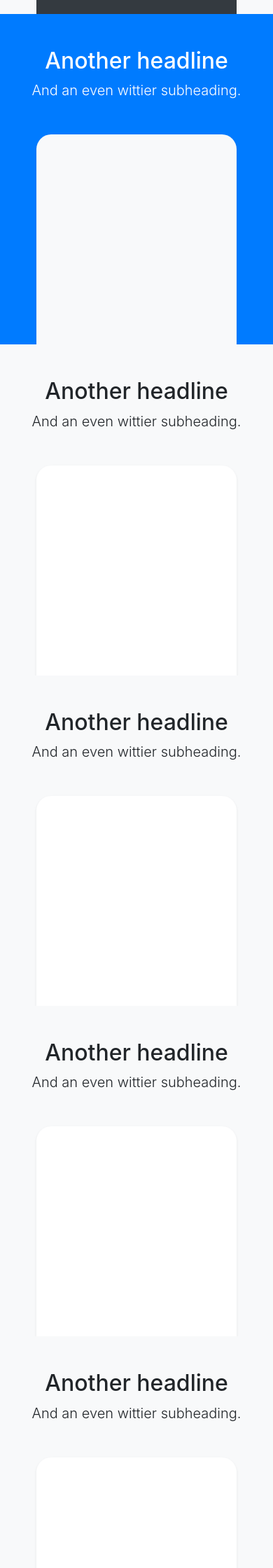
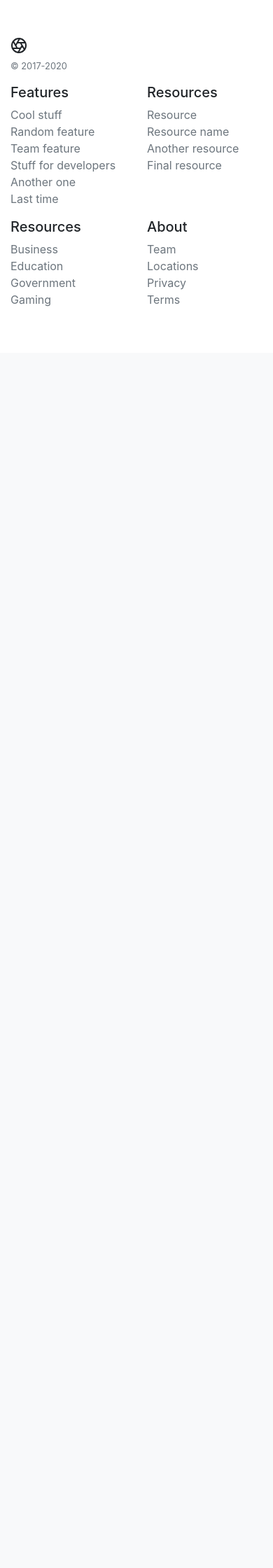
Before and after one commit to y-anne/HackMIT2020, a Python web app: template my_app/templates/index.html in a window 390 px wide; the page is wider, and only the part inside the window is pictured. Shown: the part 1897-4137 px from the top of that part at 70% size. After the commit the page ends 2335 px from the top of that part, so only its background shows below. Run offline with Jinja, Linux system fonts and the light colour scheme; the template is opened without the code that fills it, so the values that code supplies are empty; some libraries are stand-ins or nearby versions.

Commit message:
fixed css

```diff
--- a/my_app/templates/index.html
+++ b/my_app/templates/index.html
@@ -9,7 +9,7 @@
    <link rel="stylesheet" href="https://stackpath.bootstrapcdn.com/bootstrap/4.5.2/css/bootstrap.min.css" integrity="sha384-JcKb8q3iqJ61gNV9KGb8thSsNjpSL0n8PARn9HuZOnIxN0hoP+VmmDGMN5t9UJ0Z" crossorigin="anonymous">
 <script src="https://stackpath.bootstrapcdn.com/bootstrap/4.5.2/js/bootstrap.min.js" integrity="sha384-B4gt1jrGC7Jh4AgTPSdUtOBvfO8shuf57BaghqFfPlYxofvL8/KUEfYiJOMMV+rV" crossorigin="anonymous"></script>
     <!--Custom CSS -->
-    <link rel="stylesheet" href="product.css">
+    <link rel="stylesheet" href="../static/product.css">
 
     <!-- HTML5 shim and Respond.js for IE8 support of HTML5 elements and media queries -->
     <!-- WARNING: Respond.js doesn't work if you view the page via file:// -->
@@ -19,6 +19,8 @@
     <![endif]-->
   </head>
   <body>
+
+
 
 <nav class="site-header sticky-top py-1">
   <div class="container d-flex flex-column flex-md-row justify-content-between">
@@ -53,70 +55,13 @@
     </div>
     <div class="bg-light shadow-sm mx-auto" style="width: 80%; height: 300px; border-radius: 21px 21px 0 0;"></div>
   </div>
-  <div class="bg-light mr-md-3 pt-3 px-3 pt-md-5 px-md-5 text-center overflow-hidden">
-    <div class="my-3 p-3">
-      <h2 class="display-5">Abhai headline</h2>
-      <p class="lead">And an even wittier subheading.</p>
-    </div>
-    <div class="bg-dark shadow-sm mx-auto" style="width: 80%; height: 300px; border-radius: 21px 21px 0 0;"></div>
-  </div>
-</div>
 
-<div class="d-md-flex flex-md-equal w-100 my-md-3 pl-md-3">
-  <div class="bg-light mr-md-3 pt-3 px-3 pt-md-5 px-md-5 text-center overflow-hidden">
-    <div class="my-3 p-3">
-      <h2 class="display-5">Another headline</h2>
-      <p class="lead">And an even wittier subheading.</p>
-    </div>
-    <div class="bg-dark shadow-sm mx-auto" style="width: 80%; height: 300px; border-radius: 21px 21px 0 0;"></div>
-  </div>
-  <div class="bg-primary mr-md-3 pt-3 px-3 pt-md-5 px-md-5 text-center text-white overflow-hidden">
-    <div class="my-3 py-3">
-      <h2 class="display-5">Another headline</h2>
-      <p class="lead">And an even wittier subheading.</p>
-    </div>
-    <div class="bg-light shadow-sm mx-auto" style="width: 80%; height: 300px; border-radius: 21px 21px 0 0;"></div>
-  </div>
-</div>
-
-<div class="d-md-flex flex-md-equal w-100 my-md-3 pl-md-3">
-  <div class="bg-light mr-md-3 pt-3 px-3 pt-md-5 px-md-5 text-center overflow-hidden">
-    <div class="my-3 p-3">
-      <h2 class="display-5">Another headline</h2>
-      <p class="lead">And an even wittier subheading.</p>
-    </div>
-    <div class="bg-white shadow-sm mx-auto" style="width: 80%; height: 300px; border-radius: 21px 21px 0 0;"></div>
-  </div>
-  <div class="bg-light mr-md-3 pt-3 px-3 pt-md-5 px-md-5 text-center overflow-hidden">
-    <div class="my-3 py-3">
-      <h2 class="display-5">Another headline</h2>
-      <p class="lead">And an even wittier subheading.</p>
-    </div>
-    <div class="bg-white shadow-sm mx-auto" style="width: 80%; height: 300px; border-radius: 21px 21px 0 0;"></div>
-  </div>
-</div>
-
-<div class="d-md-flex flex-md-equal w-100 my-md-3 pl-md-3">
-  <div class="bg-light mr-md-3 pt-3 px-3 pt-md-5 px-md-5 text-center overflow-hidden">
-    <div class="my-3 p-3">
-      <h2 class="display-5">Another headline</h2>
-      <p class="lead">And an even wittier subheading.</p>
-    </div>
-    <div class="bg-white shadow-sm mx-auto" style="width: 80%; height: 300px; border-radius: 21px 21px 0 0;"></div>
-  </div>
-  <div class="bg-light mr-md-3 pt-3 px-3 pt-md-5 px-md-5 text-center overflow-hidden">
-    <div class="my-3 py-3">
-      <h2 class="display-5">Another headline</h2>
-      <p class="lead">And an even wittier subheading.</p>
-    </div>
-    <div class="bg-white shadow-sm mx-auto" style="width: 80%; height: 300px; border-radius: 21px 21px 0 0;"></div>
-  </div>
-</div>
 
 
 <div style="width:900px;margin:0 auto;"><div style="text-align:right"><span style="font:9px/14px arial;color:#3d3d3d;">Powered By <a target="_blank" id="vt_link" rel="nofollow" href="https://www.varsitytutors.com/sat_math_diagnostic_1-practice-test">Varsity Tutors</a></span></div><iframe id="vt_content_frame" allowtransparency="true" style="height:900px; width:900px" frameborder="0" src="//widgets.varsitytutors.com/sat_math_diagnostic_1-practice-test?vt_theme=vt1"></iframe></div>
 
 
+<link rel="stylesheet" href="../static/product.css">
 
 <footer class="container py-5">
   <div class="row">
```
